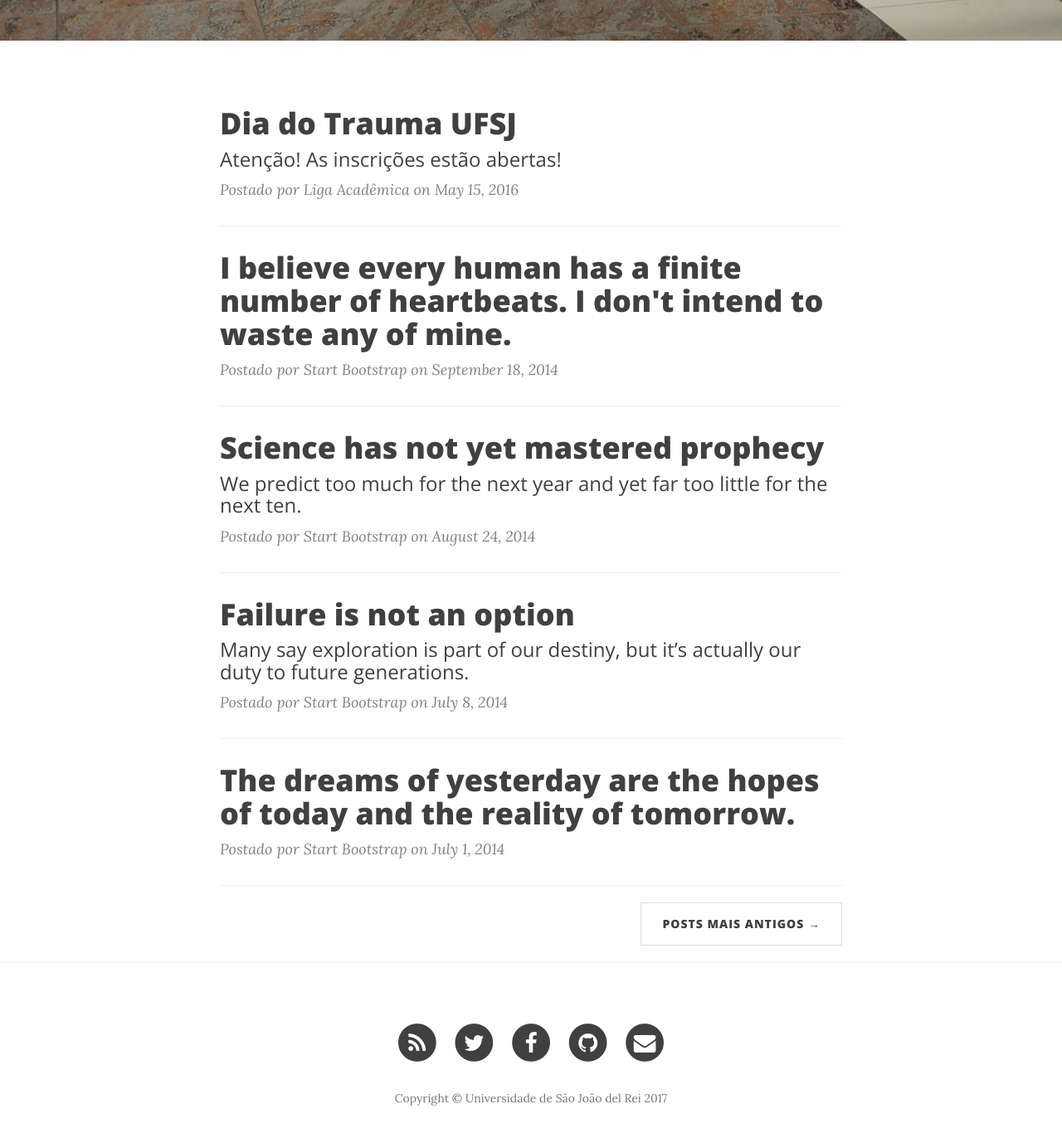
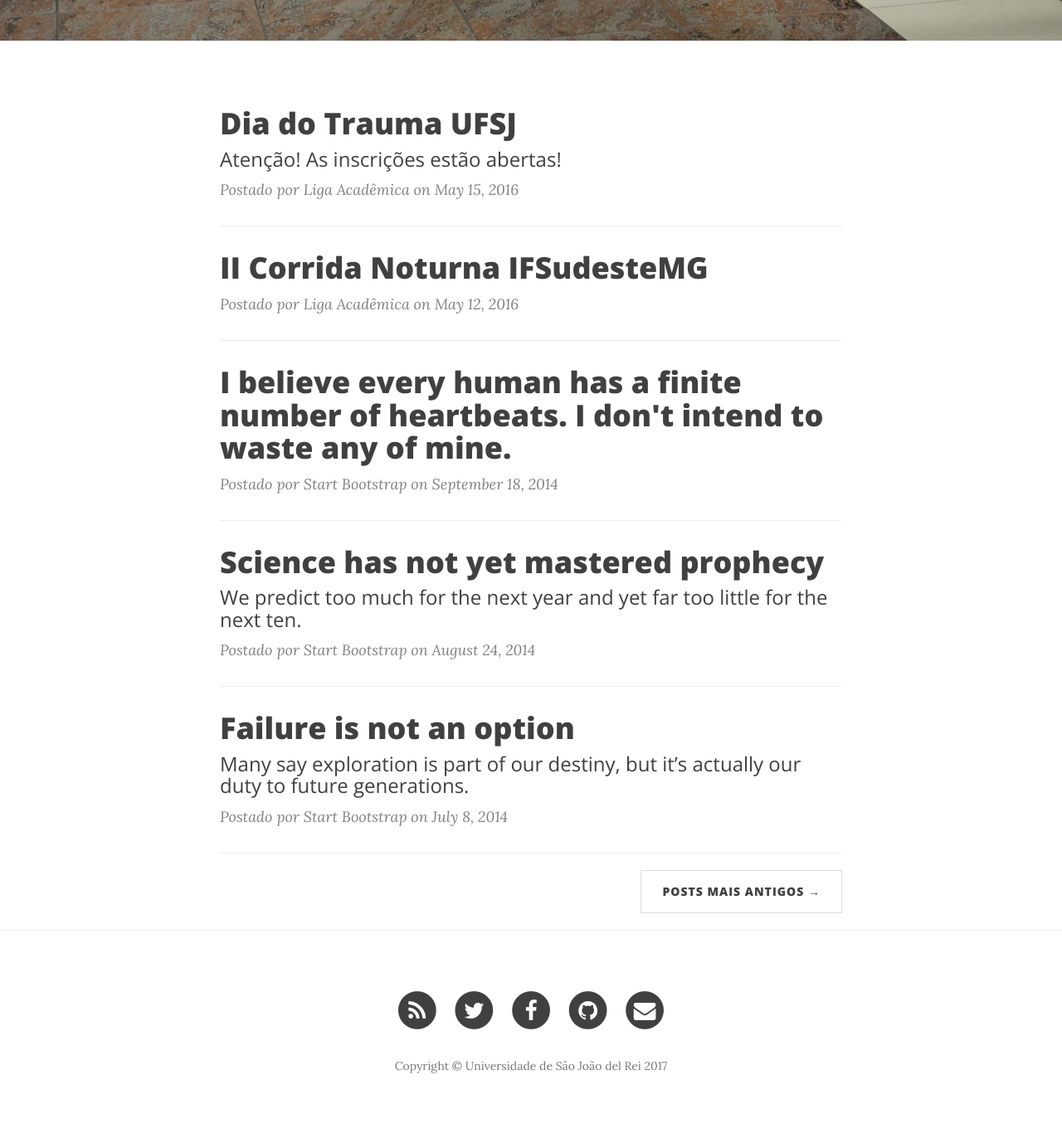
Before and after one commit to liga-academica-urgencia/liga-academica-urgencia.github.io, a Jekyll site: the page built from index.html, in a window 1280 px wide and 1400 px high, scrolled down 663 px. Shown: the top 1372 px of the window at 83% size. Built offline with Jekyll 4.4.1, drawn with Linux system fonts in a browser that asks for light colours; nearby versions of some CDN libraries; the list of posts is cut into pages by our own code; some of the changed lines change nothing that is shown.

Commit message:
teste post 2

```diff
--- a/_posts/2014-07-01-dreams.markdown
+++ b/_posts/2014-07-01-dreams.markdown
@@ -1,42 +1,15 @@
 ---
 layout:     post
-title:      "The dreams of yesterday are the hopes of today and the reality of tomorrow."
-date:       2014-07-01 12:00:00
-author:     "Start Bootstrap"
-header-img: "img/post-bg-02.jpg"
+title:      "II Corrida Noturna IFSudesteMG"
+date:       2016-05-12 12:00:00
+author:     "Liga Acadêmica"
+header-img: "img/home-bg.jpg"
 ---
 
-<p>Never in all their history have men been able truly to conceive of the world as one: a single sphere, a globe, having the qualities of a globe, a round earth in which all the directions eventually meet, in which there is no center because every point, or none, is center — an equal earth which all men occupy as equals. The airman's earth, if free men make it, will be truly round: a globe in practice, not in theory.</p>
+<p>A Liga Acadêmica de Primeiros Socorros esteve presente na II Corrida Noturna da Semana de Integração do IFSudesteMG, ontem, quarta feira. Os nossos ligantes acompanharam a corrida como suporte, oferecendo soro para reidratação e instruindo ao público as manobras de ressuscitação cardiopulmonar, como agir em crises convulsivas etc.</p>
 
-<p>Science cuts two ways, of course; its products can be used for both good and evil. But there's no turning back from science. The early warnings about technological dangers also come from science.</p>
-
-<p>What was most significant about the lunar voyage was not that man set foot on the Moon but that they set eye on the earth.</p>
-
-<p>A Chinese tale tells of some men sent to harm a young girl who, upon seeing her beauty, become her protectors rather than her violators. That's how I felt seeing the Earth for the first time. I could not help but love and cherish her.</p>
-
-<p>For those who have seen the Earth from space, and for the hundreds and perhaps thousands more who will, the experience most certainly changes your perspective. The things that we share in our world are far more valuable than those which divide us.</p>
-
-<h2 class="section-heading">The Final Frontier</h2>
-
-<p>There can be no thought of finishing for ‘aiming for the stars.’ Both figuratively and literally, it is a task to occupy the generations. And no matter how much progress one makes, there is always the thrill of just beginning.</p>
-
-<p>There can be no thought of finishing for ‘aiming for the stars.’ Both figuratively and literally, it is a task to occupy the generations. And no matter how much progress one makes, there is always the thrill of just beginning.</p>
-
-<blockquote>The dreams of yesterday are the hopes of today and the reality of tomorrow. Science has not yet mastered prophecy. We predict too much for the next year and yet far too little for the next ten.</blockquote>
-
-<p>Spaceflights cannot be stopped. This is not the work of any one man or even a group of men. It is a historical process which mankind is carrying out in accordance with the natural laws of human development.</p>
-
-<h2 class="section-heading">Reaching for the Stars</h2>
-
-<p>As we got further and further away, it [the Earth] diminished in size. Finally it shrank to the size of a marble, the most beautiful you can imagine. That beautiful, warm, living object looked so fragile, so delicate, that if you touched it with a finger it would crumble and fall apart. Seeing this has to change a man.</p>
 
 <a href="#">
-    <img src="{{ site.baseurl }}/img/post-sample-image.jpg" alt="Post Sample Image">
+    <img src="{{ site.baseurl }}/img/post2_f1.jpg" alt="Massagem Cardíaca">
+    <img src="{{ site.baseurl }}/img/post2_f1.jpg" alt="Massagem Cardíaca">
 </a>
-<span class="caption text-muted">To go places and do things that have never been done before – that’s what living is all about.</span>
-
-<p>Space, the final frontier. These are the voyages of the Starship Enterprise. Its five-year mission: to explore strange new worlds, to seek out new life and new civilizations, to boldly go where no man has gone before.</p>
-
-<p>As I stand out here in the wonders of the unknown at Hadley, I sort of realize there’s a fundamental truth to our nature, Man must explore, and this is exploration at its greatest.</p>
-
-<p>Placeholder text by <a href="http://spaceipsum.com/">Space Ipsum</a>. Photographs by <a href="https://www.flickr.com/photos/nasacommons/">NASA on The Commons</a>.</p>
--- a/index.html
+++ b/index.html
@@ -6,8 +6,7 @@
 {% for post in paginator.posts %}
 <div class="post-preview">
     <a href="{{ post.url | prepend: site.baseurl }}">
-        <h2 class="post-title">            {{ post.title }}
-        </h2>
+        <h2 class="post-title">{{ post.title }}</h2>
         {% if post.subtitle %}
         <h3 class="post-subtitle">
             {{ post.subtitle }}
```
